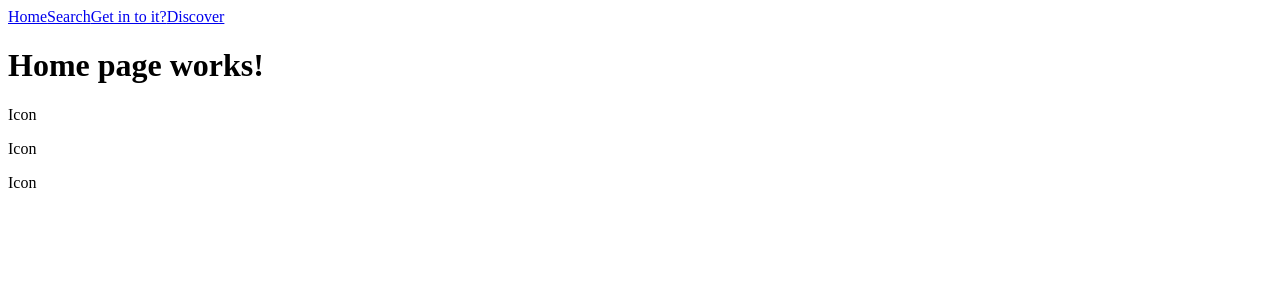
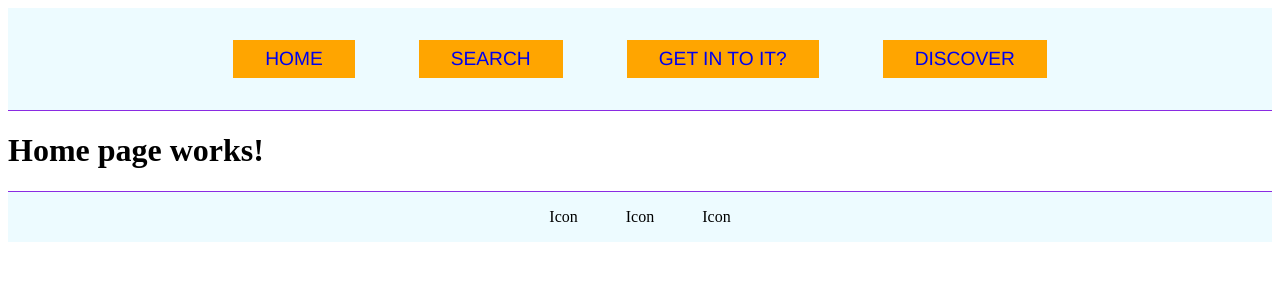
Before and after one commit to johanv-mi/individuell-inlamning-tva-react, a React (Vite) app: page / in a window 1280 px wide. Shown: the top 300 px of the page. Built offline with nearby package versions, Linux system fonts and the light colour scheme.

Commit message:
Set up styled components and added preliminary styling to header and footer.

```diff
--- a/src/Components/Footer.tsx
+++ b/src/Components/Footer.tsx
@@ -1,9 +1,11 @@
+import { StyledFooter } from "./styles/Footer.styled";
+
 export default function Footer() {
   return (
-    <footer>
+    <StyledFooter>
       <p>Icon</p>
       <p>Icon</p>
       <p>Icon</p>
-    </footer>
+    </StyledFooter>
   );
 }
--- a/src/Components/Header.tsx
+++ b/src/Components/Header.tsx
@@ -1,16 +1,16 @@
-import { NavLink } from "react-router";
+import { Nav, StyledHeader, StyledNavLink } from "./styles/Header.styled";
 
 export default function Header() {
   return (
-    <header>
-      <nav>
-        <NavLink to='/' end>
-          Home
-        </NavLink>
-        <NavLink to='/search'>Search</NavLink>
-        <NavLink to='/getintoit'>Get in to it?</NavLink>
-        <NavLink to='/discover'>Discover</NavLink>
-      </nav>
-    </header>
+    <StyledHeader>
+      <Nav>
+        <StyledNavLink to='/' end>
+          HOME
+        </StyledNavLink>
+        <StyledNavLink to='/search'>SEARCH</StyledNavLink>
+        <StyledNavLink to='/getintoit'>GET IN TO IT?</StyledNavLink>
+        <StyledNavLink to='/discover'>DISCOVER</StyledNavLink>
+      </Nav>
+    </StyledHeader>
   );
 }
--- /dev/null
+++ b/src/Components/styles/Footer.styled.tsx
@@ -0,0 +1,10 @@
+import styled from "styled-components";
+
+export const StyledFooter = styled.footer`
+  background-color: #edfbff;
+  border-top: 1px solid blueviolet;
+  display: flex;
+  align-items: center;
+  justify-content: center;
+  gap: 3rem;
+`;
--- /dev/null
+++ b/src/Components/styles/Header.styled.tsx
@@ -0,0 +1,23 @@
+import { NavLink } from "react-router";
+import styled from "styled-components";
+
+export const StyledHeader = styled.header`
+  background-color: #edfbff;
+  border-bottom: 1px solid blueviolet;
+`;
+
+export const Nav = styled.nav`
+  display: flex;
+  align-items: center;
+  justify-content: center;
+  font-size: larger;
+  font-family: "Franklin Gothic Medium", "Arial Narrow", Arial, sans-serif;
+`;
+
+export const StyledNavLink = styled(NavLink)`
+  padding: 0.5rem 2rem 0.5rem 2rem;
+  margin: 2rem;
+
+  text-decoration: none;
+  background-color: orange;
+`;
```
